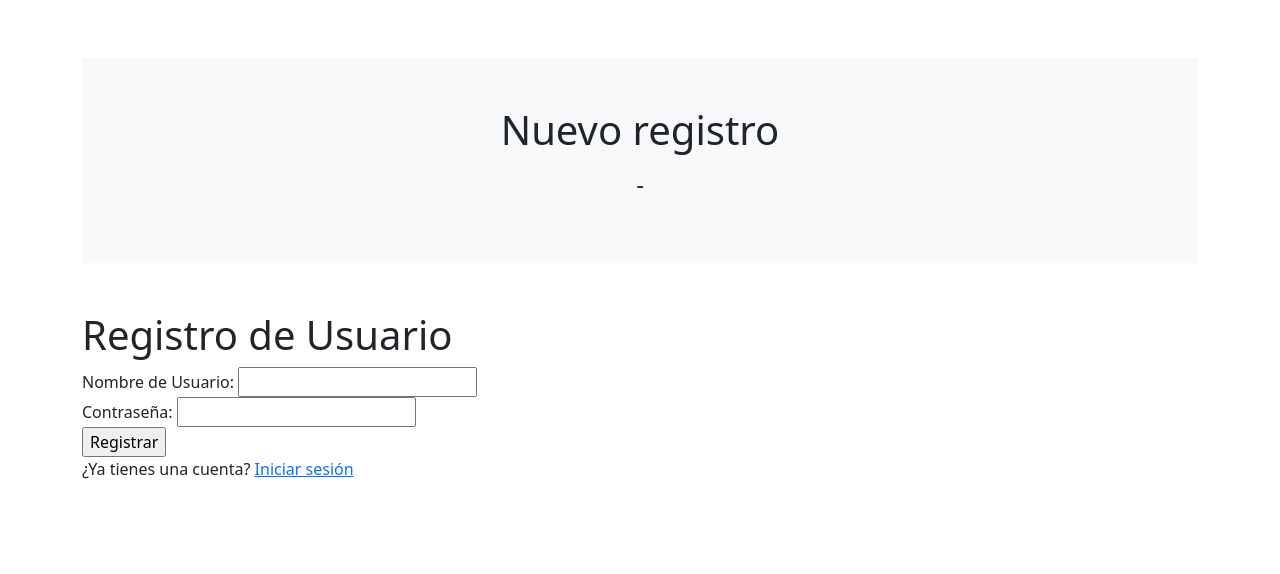
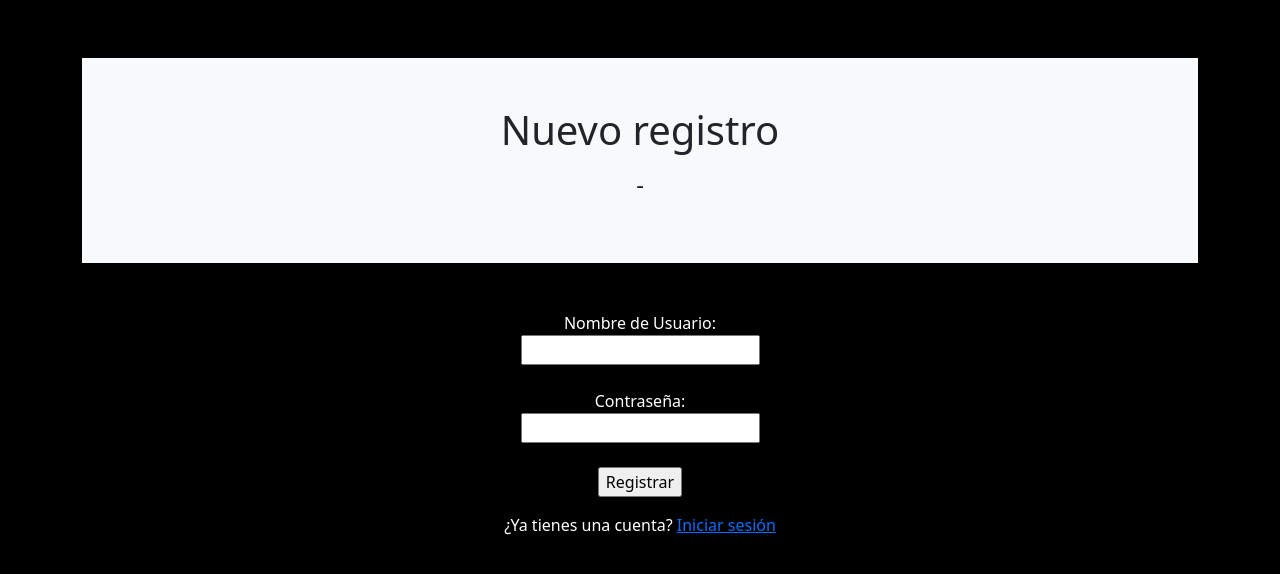
Before and after one commit to LucasQuaroni/practica-php-final, a PHP site: page /index.php?controller=registro in a window 1280 px wide. Shown: the top 574 px of the page. Run offline with PHP 8.4, Linux system fonts and the light colour scheme; data that the repository does not hold is empty.

Commit message:
mvc completar

```diff
--- a/mvc/view/inicio.php
+++ b/mvc/view/inicio.php
@@ -51,7 +51,7 @@
     <p>Por favor, inicia sesión o regístrate para acceder al contenido.</p>
     <div class="linea">
         <a href="index.php?controller=login&action=index">Iniciar Sesión</a>
-        <a href="index.php?controller=registro">Registrarse</a>
+        <a href="index.php?controller=registro&action=index">Registrarse</a>
     </div>
 
 </body>
--- a/mvc/view/registro.php
+++ b/mvc/view/registro.php
@@ -1,10 +1,27 @@
 <!DOCTYPE html>
 <html>
+
 <head>
     <title>Registro de Usuario</title>
+    <style>
+        form {
+            display: flex;
+            flex-direction: column;
+            align-items: center;
+            color: white;
+        }
+
+        p {
+            margin-top: 1rem;
+        }
+
+        body {
+            background-color: black;
+        }
+    </style>
 </head>
+
 <body>
-    <h1>Registro de Usuario</h1>
     <?php
     if (isset($data["error"])) {
         echo '<p style="color: red;">' . $data["error"] . '</p>';
@@ -20,7 +37,8 @@
         <input type="password" name="clave" id="clave" required>
         <br>
         <input type="submit" name="action" value="Registrar">
+        <p>¿Ya tienes una cuenta? <a href="index.php?controller=login&action=index">Iniciar sesión</a></p>
     </form>
-    <p>¿Ya tienes una cuenta? <a href="index.php?controller=login">Iniciar sesión</a></p>
 </body>
+
 </html>
```
Also changed, not shown: mvc/view/login.php (+20 -2 lines).
